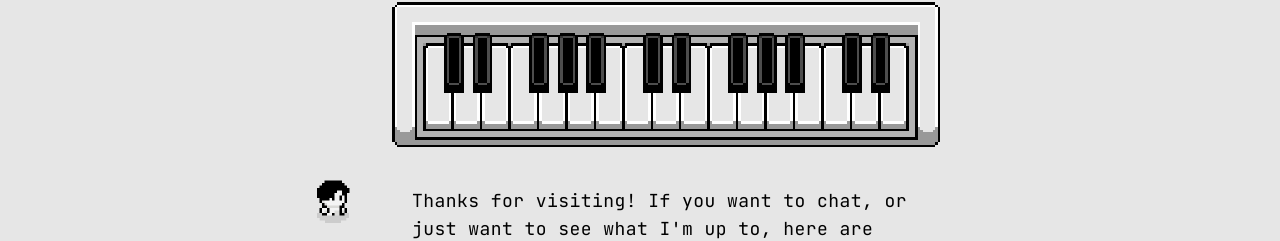
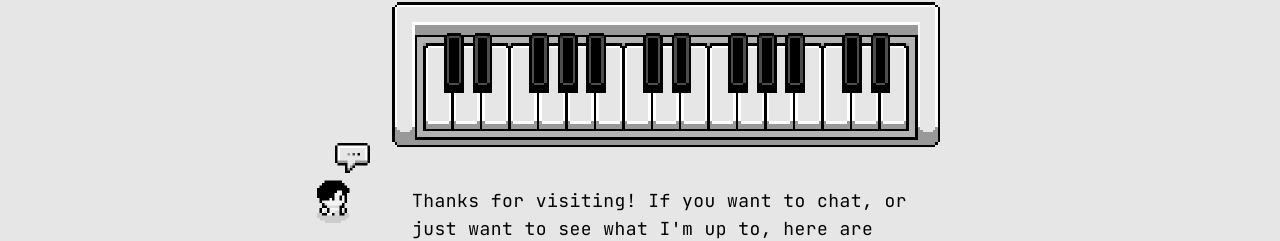
Before and after one commit to jeraldgan/xmint, a Next.js app: page / in a window 1280 px wide. Shown: the part 1374-1615 px from the top of the page. Built offline with nearby package versions, Linux system fonts and the light colour scheme; no server answers.

Commit message:
Show typing animation by default

```diff
--- a/src/app/_components/sprites.js
+++ b/src/app/_components/sprites.js
@@ -114,6 +114,7 @@ const Sprites = () => {
   const [idleTimer, setIdleTimer] = useState(null);
   const [isAtBottom, setIsAtBottom] = useState(false);
   const [isVisible, setIsVisible] = useState(true);
+  const [isHovered, setIsHovered] = useState(false);
   const [firstScrollUpAfterBottom, setFirstScrollUpAfterBottom] =
     useState(false);
 
@@ -137,10 +138,15 @@ const Sprites = () => {
   };
 
   const handleMouseEnter = () => {
-    setIsTyping(true);
-    setTimeout(() => {
+    if (!isHovered) {
+      setIsHovered(true);
       setIsTyping(false);
-    }, 1200);
+    } else {
+      setIsTyping(true);
+      setTimeout(() => {
+        setIsTyping(false);
+      }, 1200);
+    }
   };
 
   const handleMouseLeave = () => {
@@ -273,7 +279,12 @@ const Sprites = () => {
         onMouseEnter={handleMouseEnter}
         onMouseLeave={handleMouseLeave}
       >
-        <div className="relative w-10 h-10 ml-5 -mt-10 overflow-hidden transition-opacity duration-200 opacity-0 group-hover:opacity-100">
+        <div
+          className="relative w-10 h-10 ml-5 -mt-10 overflow-hidden transition-opacity duration-200 opacity-0 group-hover:opacity-100"
+          style={{
+            opacity: !isHovered ? 100 : ``,
+          }}
+        >
           <div
             className="w-[200px] h-[200px] absolute"
             style={{
```
